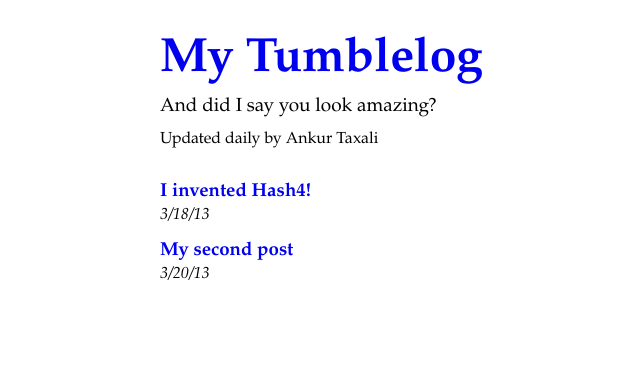
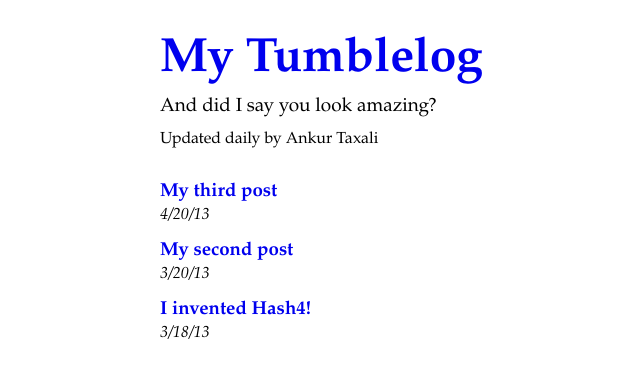
Before and after one commit to oldmill1/hash4, a PHP site: page /hash4/index.php in a window 1280 px wide. Shown: the top 378 px of the page, without its empty margins (150-790 px from the left). Run offline with PHP 8.4, Linux system fonts and the light colour scheme.

Commit message:
sort by desc

```diff
--- a/index.php
+++ b/index.php
@@ -14,7 +14,6 @@ define("SITE_TAG", "And did I say you look amazing?");
 <head>
 	<title><?php get_bloginfo('title'); ?> by <?php get_bloginfo('author'); ?></title>
 	<style>
-
 		body {
 			font-family: Perpetua, Baskerville, "Big Caslon", "Palatino Linotype", Palatino, "URW Palladio L", "Nimbus Roman No9 L", serif;
 		}
@@ -161,7 +160,7 @@ function get_posts($number_of_posts = 10)
 			}
 
 		} else {
-			return array_slice($data_arr, 0, $number_of_posts);
+			return array_reverse(array_slice($data_arr, 0, $number_of_posts));
 		}
 	}
 }
--- a/posts.txt
+++ b/posts.txt
@@ -10,3 +10,7 @@ Line breaks are supported!
 My second post
 3/20/13
 This is some more content
+####
+My third post
+4/20/13
+Just an experinment.
```
